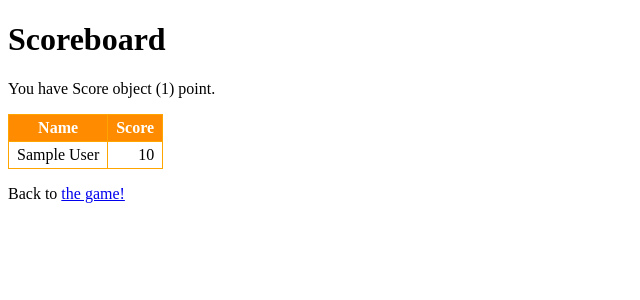
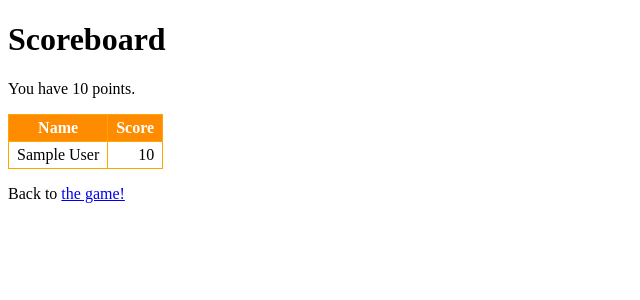
Before and after one commit to mysociety/fmsgame, a Django app: template fmsgame_project/templates/scoreboard.html in a window 1280 px wide. Shown: the top 300 px of the page, without its empty margins (0-640 px from the left). Run offline with Django 3.2, Linux system fonts and the light colour scheme; the template is opened without the code that fills it: values that come from a table or form of the project are taken from there, others are empty; a user stored in the database is signed in; tables that the repository leaves empty hold one stand-in row (values such as "Sample post"); parts of the project's set-up code (start-up, migrations or seed data) failed here and were passed over.

Commit message:
oops no score available, do it the long way

```diff
--- a/fmsgame_project/templates/scoreboard.html
+++ b/fmsgame_project/templates/scoreboard.html
@@ -24,7 +24,7 @@
         <h1>Scoreboard</h1>
 
         {% if request.user.is_authenticated %}
-            <p>You have {{ score }} point{{ score|pluralize }}.</p>
+            <p>You have {{ request.user.score_set.all.0.score }} point{{ request.user.score_set.all.0.score|pluralize }}.</p>
         {% endif %}
 
         <table>
```
